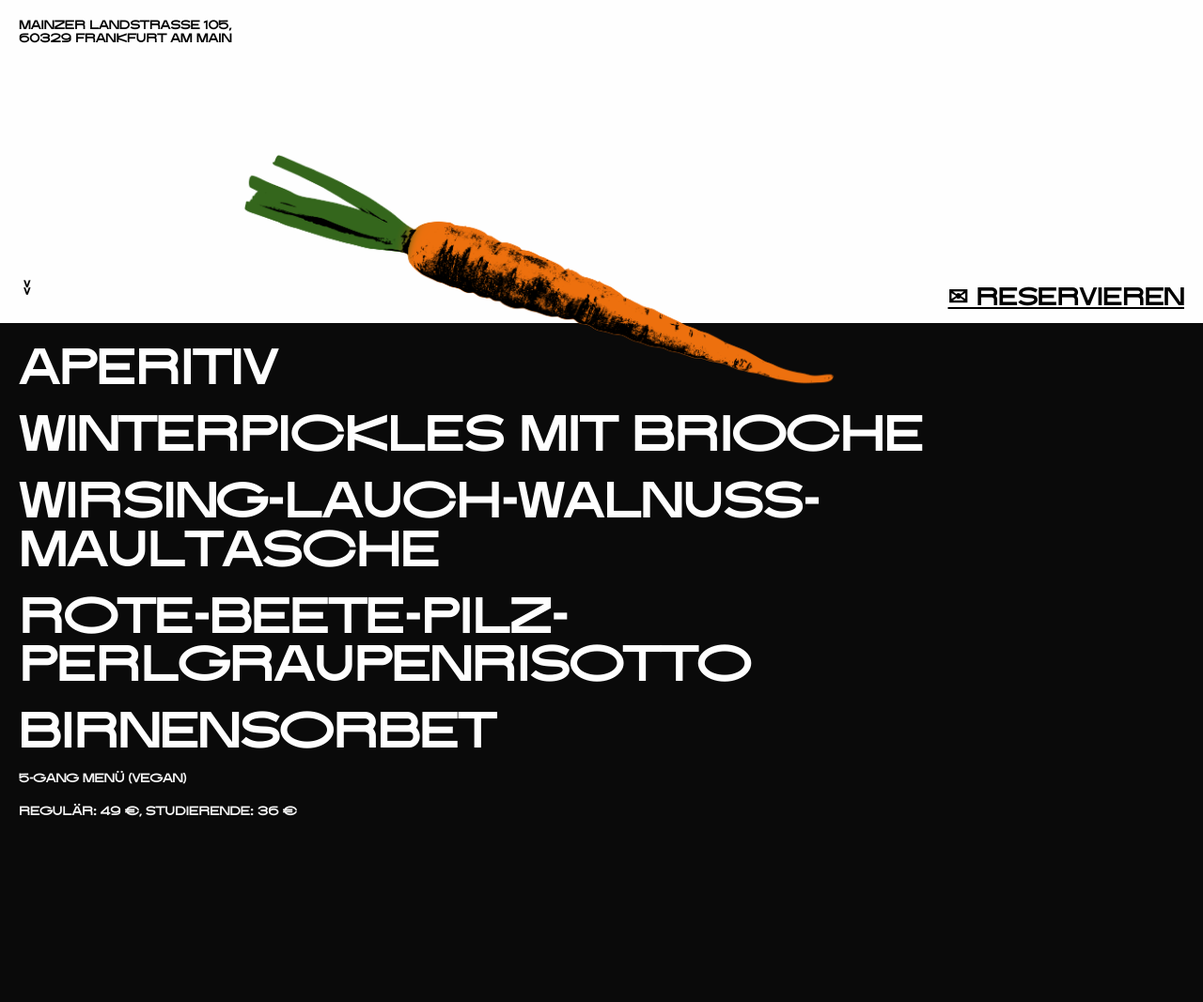
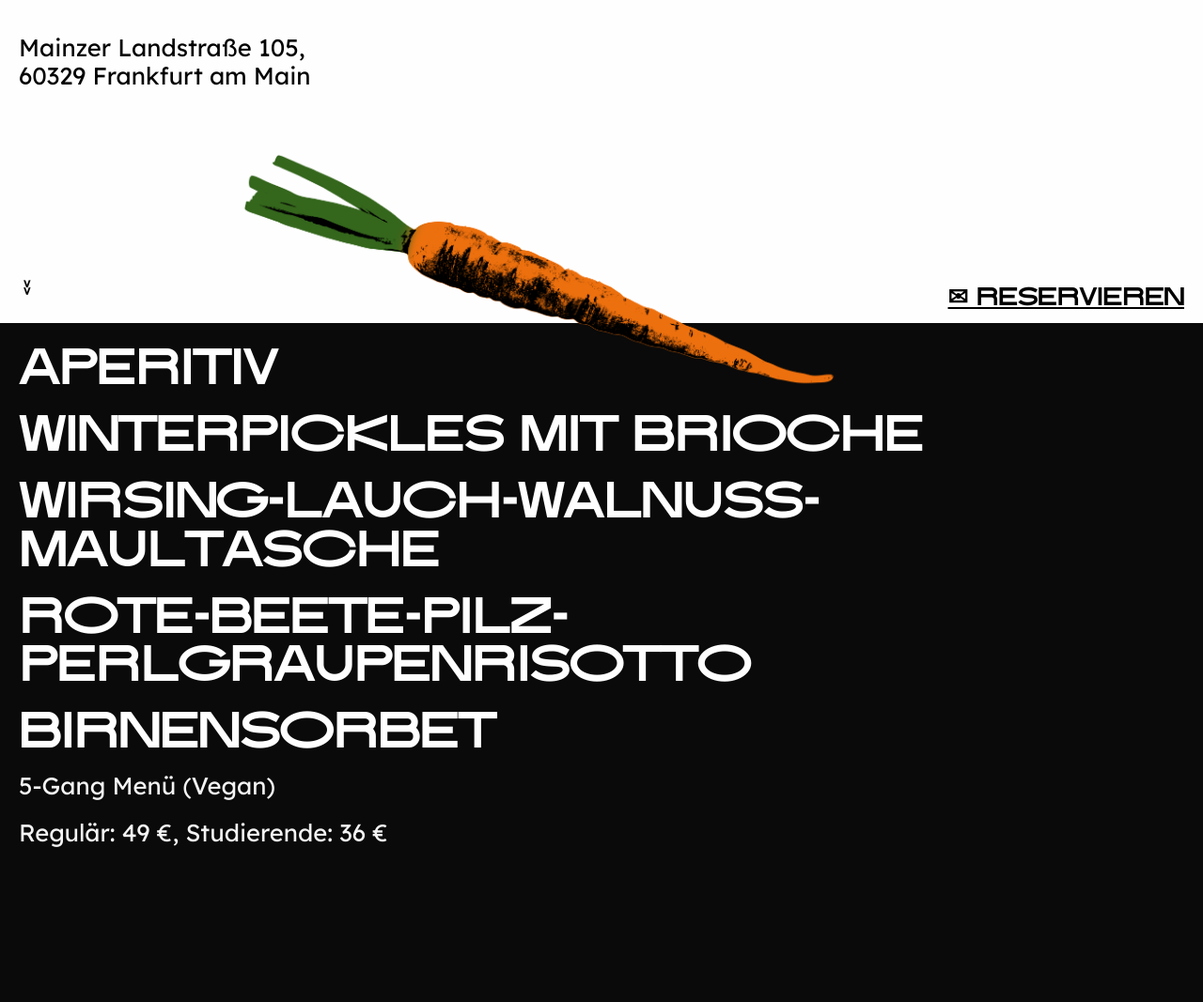
Before and after one commit to corporate-cooking/corporate-cooking.github.io, a plain HTML site: page index.html in a window 1280 px wide. Shown: the part 440-1507 px from the top of the page at 94% size. Drawn offline with Linux system fonts and the light colour scheme.

Commit message:
update fonts

```diff
--- a/css/main.css
+++ b/css/main.css
@@ -213,7 +213,12 @@ html, body {
     /* margin-bottom: 30px; */
     height: fit-content;
 }
-
+.lexend{
+    font-family: lexend;
+    text-transform: none;
+    font-weight: normal;
+    font-size: 2vw;
+}
 h6{
     height: fit-content;
     white-space:normal;
@@ -285,7 +290,7 @@ h6{
         min-height: 500px;
     }
 
-    #text{
+    .lexend{
         font-size: 4vw;
     }
     #text > #namen{
--- a/index.html
+++ b/index.html
@@ -17,7 +17,7 @@
                 <div id="date">
                     <h1>Corporate Cooking</h1>
                     <h1>19.01.2024</h1>
-                    <h6> Mainzer Landstraße 105, <br> 60329 Frankfurt am Main</h6>
+                    <h6 class="lexend"> Mainzer Landstraße 105, <br> 60329 Frankfurt am Main</h6>
                 </div>
             </div>
             <div class="scrolldown">
@@ -31,8 +31,8 @@
                 <h3>WIRSING-LAUCH-WALNUSS-MAULTASCHE</h3>
                 <h3>ROTE-BEETE-PILZ-PERLGRAUPENRISOTTO</h3>
                 <h3>Birnensorbet</h3>
-                <h6>5-Gang Menü (Vegan)</h6>
-                <h6>REGULÄR: 49 €, STUDIERENDE: 36 €</h6>
+                <h6 class="lexend">5-Gang Menü (Vegan)</h6>
+                <h6 class="lexend">Regulär: 49 €, Studierende: 36 €</h6>
             </div>
             <div id="button">
                 <a id="reservierbtn" href="mailto:tisch@freitagskueche.de?subject=Reservierung%20freitagsk%C3%BCche">✉ Reservieren</a>
@@ -44,7 +44,7 @@
         </section>
         <section id="var3">
             <div id="text">
-                <p>Unter dem Motto »Corporate Cooking« haben wir uns für ein Semester mit Fragen rund um Corporate Design,
+                <p class="lexend">Unter dem Motto »Corporate Cooking« haben wir uns für ein Semester mit Fragen rund um Corporate Design,
                     Branding und die Kunst des Kochens beschäftigt. Zum Abschluss laden wir am 19.01. zu einem Dinner
                     in die freitagsküche ein. Von der Grafik über das Menü bis zum Tablesetting und Programm sind alle
                     Elemente des Abends Teil eines Experiments: einer performativen Ausstellung von 18 Studierenden für
```
